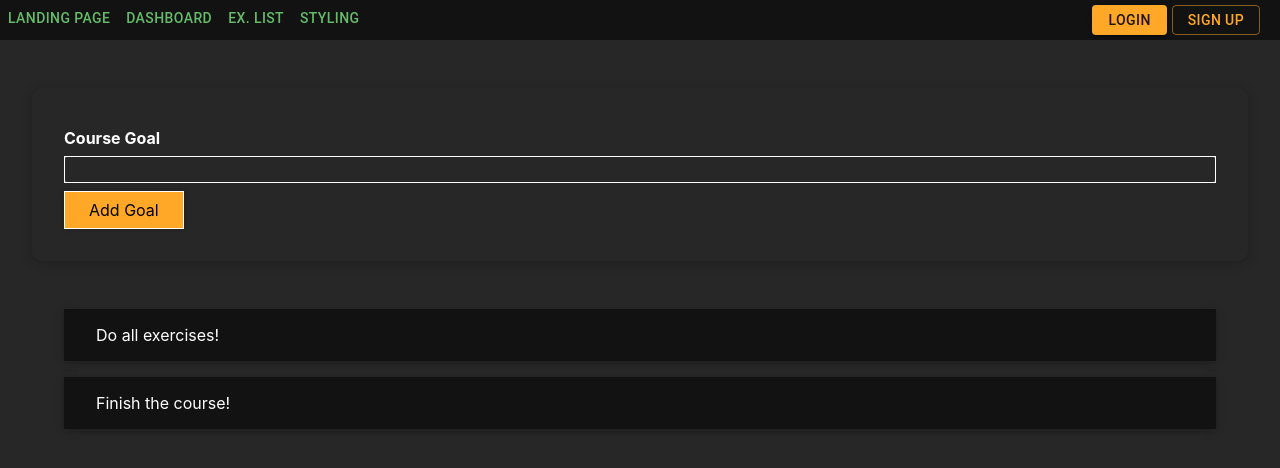
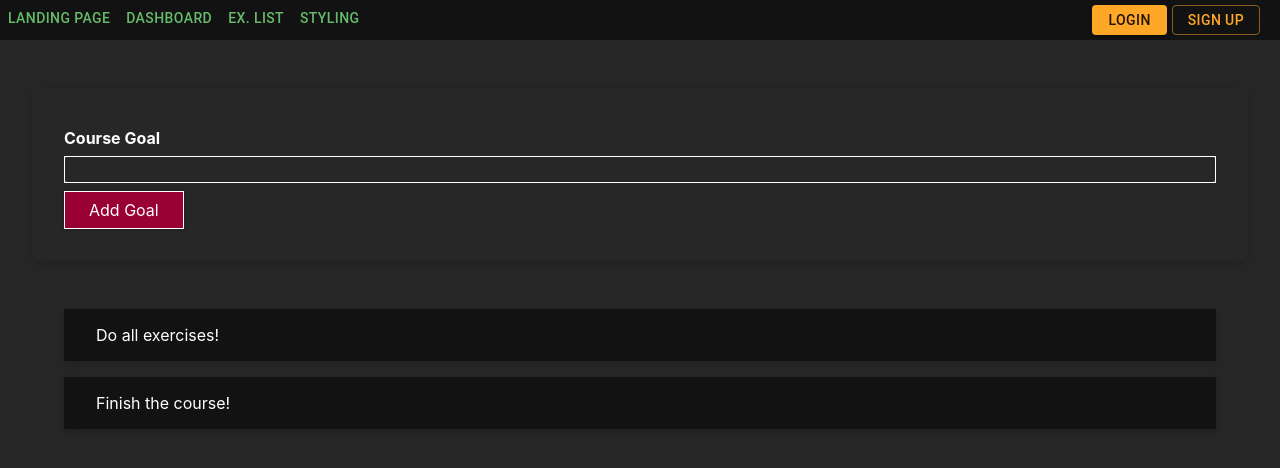
Before and after one commit to mikoogla/workoutApp, a React (Create React App) app in the folder workout-app/: page / in a window 1280 px wide. Shown: the top 468 px of the page. Built offline with nearby package versions, Linux system fonts and the light colour scheme.

Commit message:
accent Color in dashboard

```diff
--- a/workout-app/src/GlobalStyles/colors.css
+++ b/workout-app/src/GlobalStyles/colors.css
@@ -8,7 +8,7 @@
   --border_color: white;
   --warning_color: red;
   --warning_background: rgb(70, 39, 39);
-  --accent1: #ffa726;
+  --accent_main: #990033;
   --accent_blue_1: #113557;
   --accent_blue_2: #1a538b;
 }
--- a/workout-app/src/components/Dashboard/Dashboard.js
+++ b/workout-app/src/components/Dashboard/Dashboard.js
@@ -9,6 +9,7 @@ import { exerciseTemplates, workoutTemplates, archiveTemplate } from "./DB";
 import styles from "./Dashboard.module.css";
 
 const lightCardStyle = { backgroundColor: "var(--background_medium)" };
+const accentCardStyle = { backgroundColor: "var(--accent_main)" };
 const columnCardStyle = { flexDirection: "column" };
 
 const Dashboard = () => {
@@ -73,7 +74,7 @@ const Dashboard = () => {
       {archiveTemplate.map((workout) => (
         <Card key={Math.random()}>
           {workout.name}
-          <Card style={lightCardStyle}>
+          <Card style={accentCardStyle}>
             {workout.date.toLocaleString("en-US", { day: "numeric" }) +
               "/" +
               (workout.date.getUTCMonth() === 0
--- a/workout-app/src/components/Styling/UI/Button/Button.module.css
+++ b/workout-app/src/components/Styling/UI/Button/Button.module.css
@@ -2,8 +2,8 @@
   font: inherit;
   padding: 0.5rem 1.5rem;
   border: 1px solid var(--border_color);
-  color: var(--font_color_dark);
-  background: var(--accent1);
+  color: var(--font_color);
+  background: var(--accent_main);
   box-shadow: 0 0 4px rgba(0, 0, 0, 0.26);
   cursor: pointer;
 }
```
